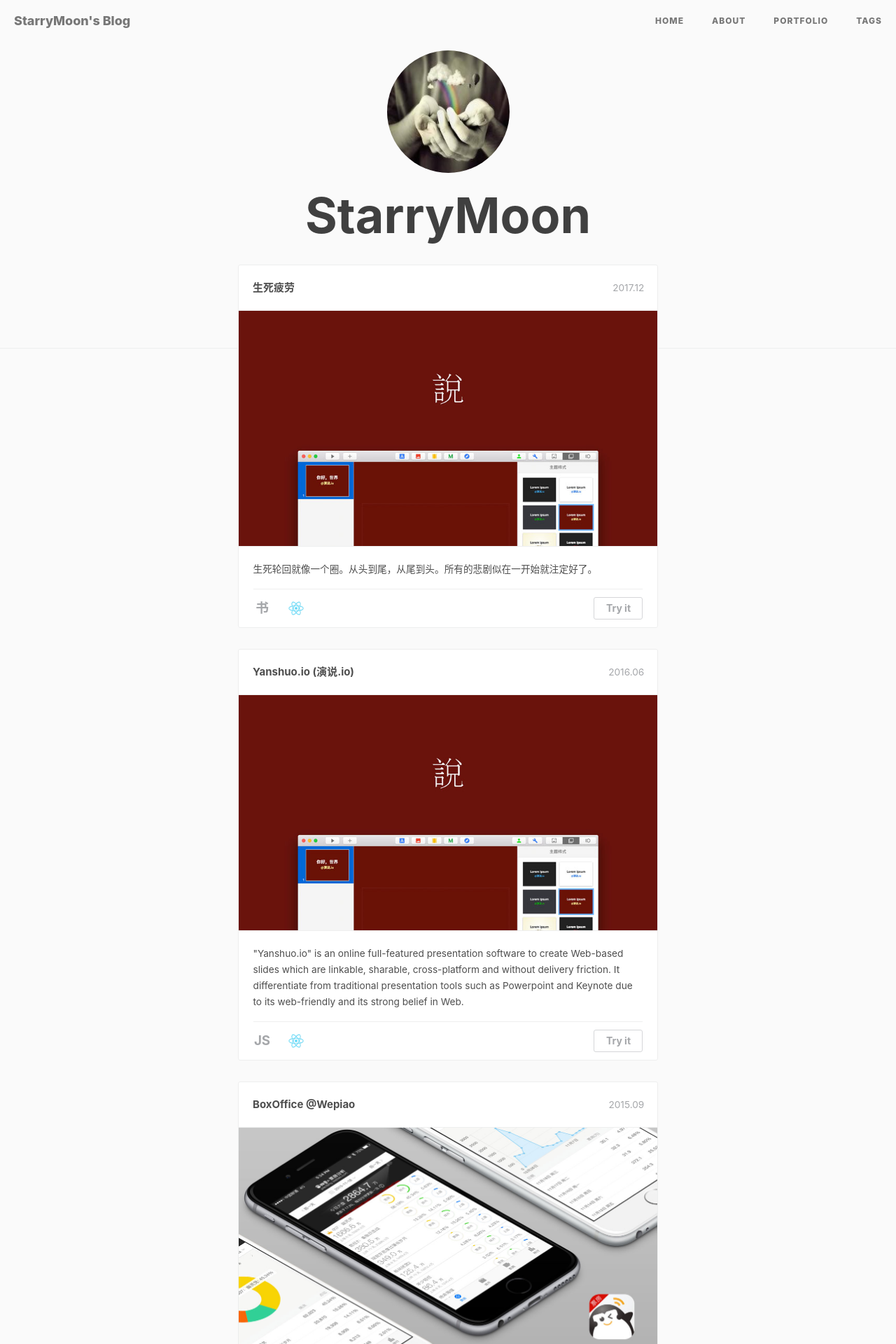
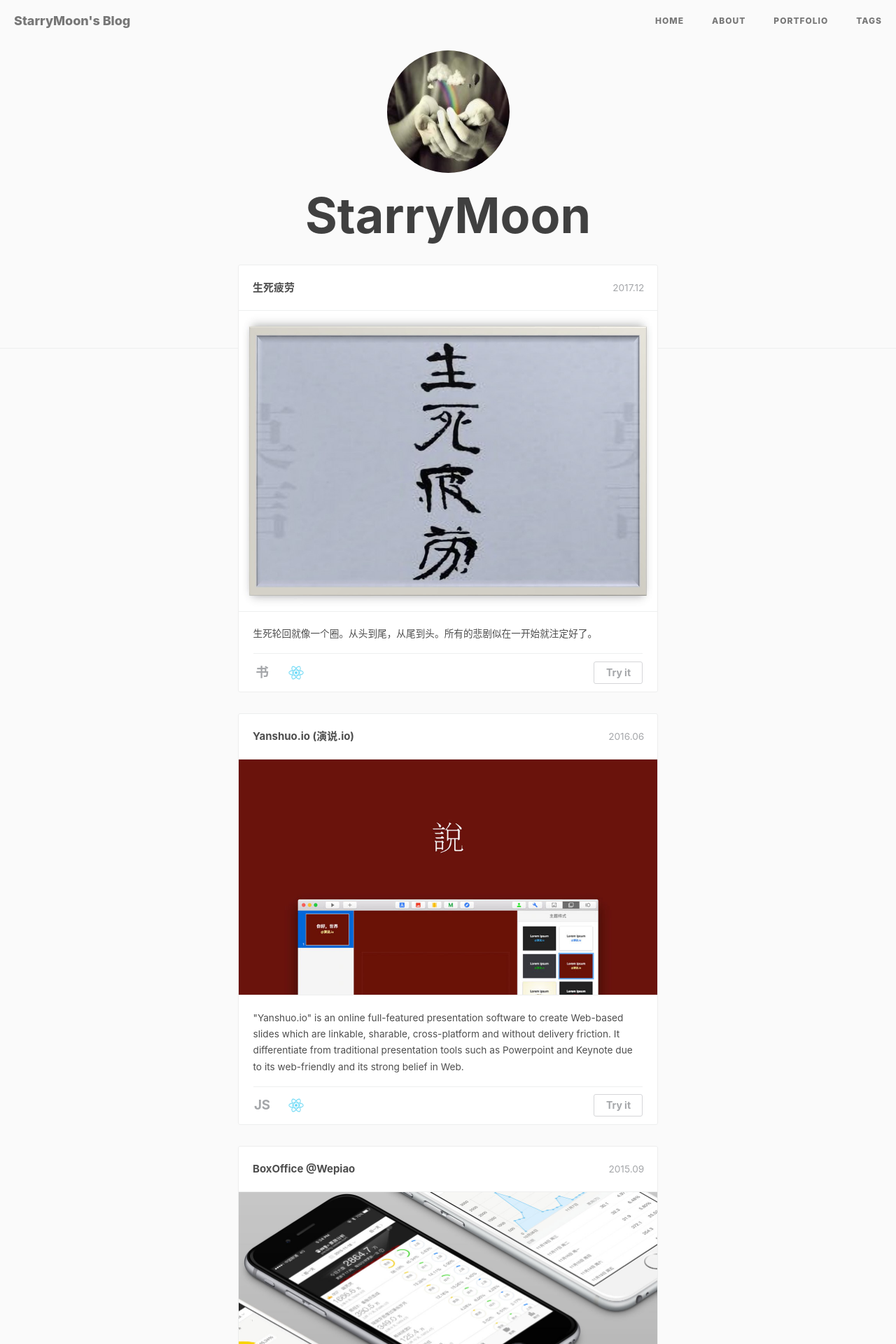
Before and after one commit to ZhuoHuang-HUST/zhuohuang-hust.github.io, a Jekyll site: the page built from portfolio/index.html, in a window 1280 px wide. Shown: the top 1920 px of the page at 70% size. Built offline with Jekyll 4.4.1, drawn with Linux system fonts in a browser that asks for light colours; nearby versions of some CDN libraries; comment, search, counter and statistics services are not loaded.

Commit message:
Update index.html

```diff
--- a/portfolio/index.html
+++ b/portfolio/index.html
@@ -26,7 +26,7 @@
 						<div class="cbp_tmlabel">
 							<h2 id="boxoffice">生死疲劳</h2>
 							<time>2017.12</time>
-							<img src="images/work-yanshuo.jpg">
+							<img src="images/生死疲劳.jpg">
 							<ul>
 								<li>
 									生死轮回就像一个圈。从头到尾，从尾到头。所有的悲剧似在一开始就注定好了。
```
